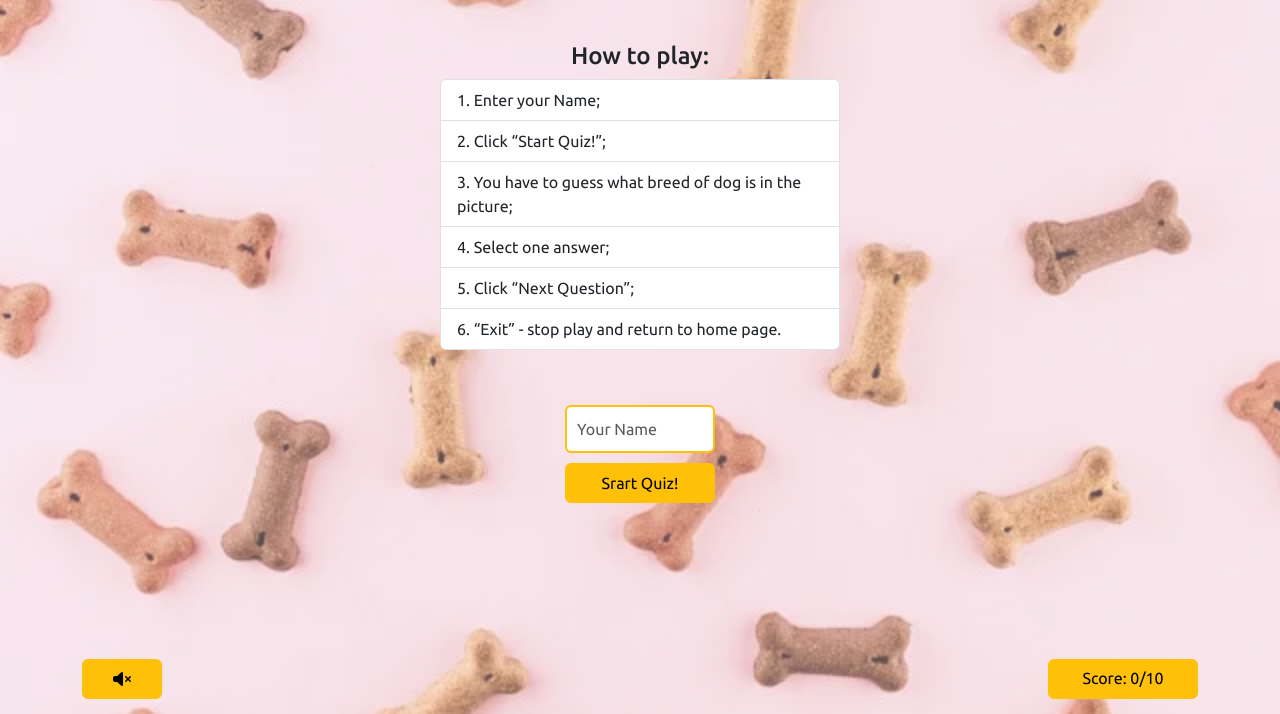
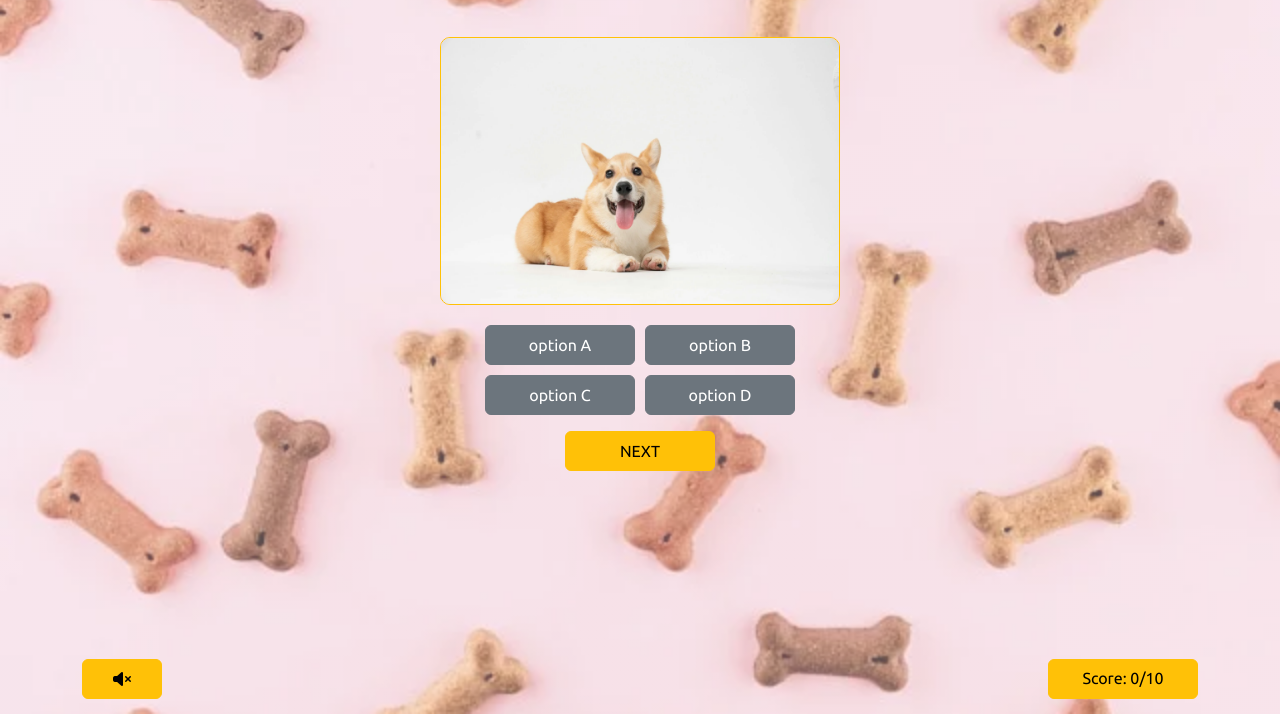
Before and after one commit to liscannor/who-said-woof-quiz, a plain HTML site: page index.html in a window 1280 px wide. Shown: the part 86-800 px from the top of the page. Drawn offline with nearby package versions, Linux system fonts and the light colour scheme.

Commit message:
Styling quiz-area on all screens

```diff
--- a/assets/css/style.css
+++ b/assets/css/style.css
@@ -58,6 +58,31 @@ header {
     max-width: 400px;
 }
 
+/* Quiz-area */
+
+#quiz-area {
+    display: flex;
+    flex-direction: column;
+    justify-content: center;
+    align-items: center;
+    margin-top: 45px;
+}
+
+#questions {
+    margin-bottom: 20px;
+    border-radius: 10px;
+    overflow: hidden;
+    border: 1px solid;
+}
+
+.answer-list {
+    display: flex;
+    flex-direction: column;
+    justify-content: center;
+    align-items: center;
+    gap: 10px;
+    padding-left: 0;
+}
 
 /* Footer */
 footer {
@@ -73,3 +98,13 @@ footer {
 #mutebtn, #playbtn {
     width: 80px;
 }
+
+@media screen and (min-width: 576px) {
+    /* Quiz-area */
+    .answer-list {
+        flex-direction: row;
+        flex-wrap: wrap;
+        max-width: 400px;
+
+    }
+}
--- a/index.html
+++ b/index.html
@@ -23,7 +23,7 @@
     <main>
         <section id="game-section">
             <!-- Welcome screen -->
-            <div id="start-quiz" class="screen">
+            <div id="start-quiz" class="screen d-none">
                 <!-- Guidance -->
                 <div id="guidance">
                     <h2 class="guidance-title h4 text-center">How to play:</h2>
@@ -44,22 +44,22 @@
 
              <!-- Game screen -->
 
-            <div id="quiz-area" class="screen d-none">
-                <div id="questions">
+            <div id="quiz-area" class="screen">
+                <div id="questions" class="border-warning mw-400">
                     <img src="assets/images/corgi.webp" class="w-100" alt="Corgi dog breed">
-                    <img src="assets/images/pit-bull.webp" class="w-100" alt="Pit Bull dog breed">
-                    <img src="assets/images/beagle.webp" class="w-100" alt="Beagle dog breed">
-                    <img src="assets/images/chow-chow.webp" class="w-100" alt="Chow Chow dog breed">
-                    <img src="assets/images/german-shepherd-dog.webp" class="w-100" alt="German shepherd dog breed">
-                    <img src="assets/images/spitz.webp" class="w-100" alt="Spitz dog breed">
-                    <img src="assets/images/boxer.webp" class="w-100" alt="Boxer dog breed">
-                    <img src="assets/images/bichon-frise.webp" class="w-100" alt="Bichon Frise dog breed">
-                    <img src="assets/images/husky.webp" class="w-100" alt="Husky dog breed">
-                    <img src="assets/images/retriever.webp" class="w-100" alt="Retriever dog breed">
+                    <img src="assets/images/pit-bull.webp" class="w-100 d-none" alt="Pit Bull dog breed">
+                    <img src="assets/images/beagle.webp" class="w-100 d-none" alt="Beagle dog breed">
+                    <img src="assets/images/chow-chow.webp" class="w-100 d-none" alt="Chow Chow dog breed">
+                    <img src="assets/images/german-shepherd-dog.webp" class="w-100 d-none" alt="German shepherd dog breed">
+                    <img src="assets/images/spitz.webp" class="w-100 d-none" alt="Spitz dog breed">
+                    <img src="assets/images/boxer.webp" class="w-100 d-none" alt="Boxer dog breed">
+                    <img src="assets/images/bichon-frise.webp" class="w-100 d-none" alt="Bichon Frise dog breed">
+                    <img src="assets/images/husky.webp" class="w-100 d-none" alt="Husky dog breed">
+                    <img src="assets/images/retriever.webp" class="w-100 d-none" alt="Retriever dog breed">
                 </div>
 
                 <div class="answer-area">
-                    <ol>
+                    <ol class="answer-list">
                         <button type="button" class="btn btn-secondary">option A</button>
                         <button type="button" class="btn btn-secondary">option B</button>
                         <button type="button" class="btn btn-secondary">option C</button>
```
